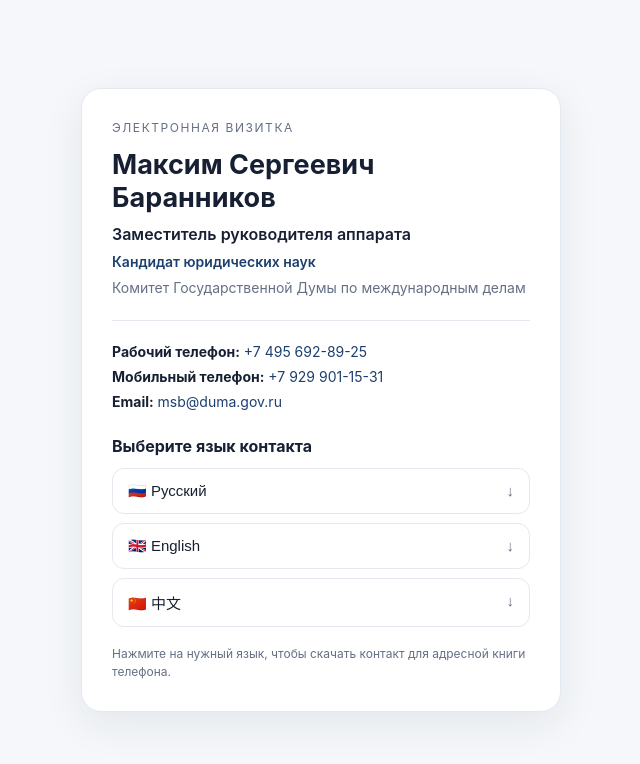
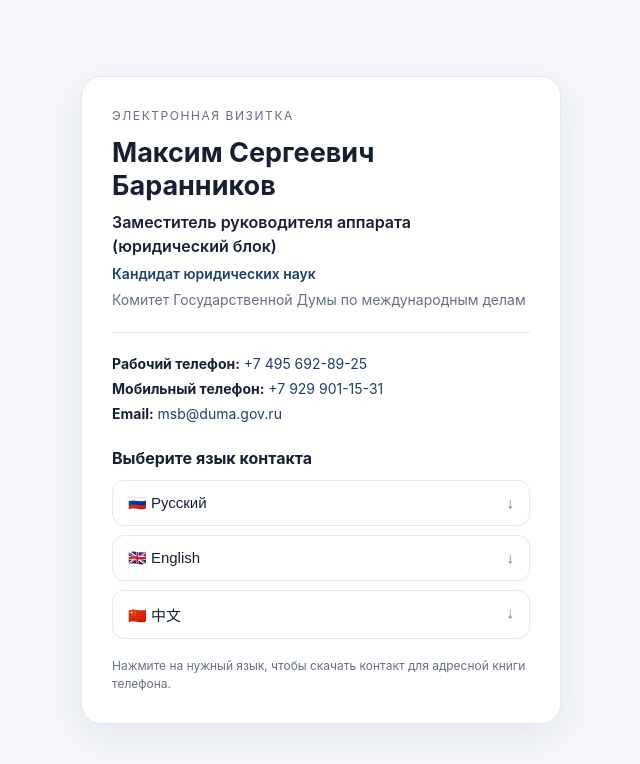
Before and after one commit to 9zjmjfmp7k-bit/maxim-contact-card, a plain HTML site: page index.html in a window 1280 px wide. Shown: the whole page, without its empty margins (319-959 px from the left). Drawn offline with Linux system fonts and the light colour scheme.

Commit message:
Update index.html

```diff
--- a/index.html
+++ b/index.html
@@ -48,7 +48,7 @@ button span { float:right; color:var(--muted) }
 </main>
 <script>
 const languages = {
- ru: { kicker:"Электронная визитка", role:"Заместитель руководителя аппарата", credential:"Кандидат юридических наук", org:"Комитет Государственной Думы по международным делам", work:"Рабочий телефон:", mobile:"Мобильный телефон:", choose:"Выберите язык контакта", instruction:"Нажмите на нужный язык, чтобы скачать контакт для адресной книги телефона." },
+ ru: { kicker:"Электронная визитка", role:"Заместитель руководителя аппарата (юридический блок)", credential:"Кандидат юридических наук", org:"Комитет Государственной Думы по международным делам", work:"Рабочий телефон:", mobile:"Мобильный телефон:", choose:"Выберите язык контакта", instruction:"Нажмите на нужный язык, чтобы скачать контакт для адресной книги телефона." },
  en: { kicker:"Digital contact card", role:"Deputy Chief of Staff", credential:"Candidate of Legal Sciences (PhD in Law)", org:"Committee on International Affairs of the State Duma", work:"Office phone:", mobile:"Mobile phone:", choose:"Choose contact language", instruction:"Choose a language to download the contact for your phone's address book." },
  zh: { kicker:"电子名片", role:"办公厅副主任", credential:"俄罗斯法学副博士（候选法学科学学位）", org:"俄罗斯国家杜马国际事务委员会", work:"办公电话：", mobile:"手机：", choose:"请选择联系人语言", instruction:"选择语言，下载联系人并保存到手机通讯录。" }
 };
```
